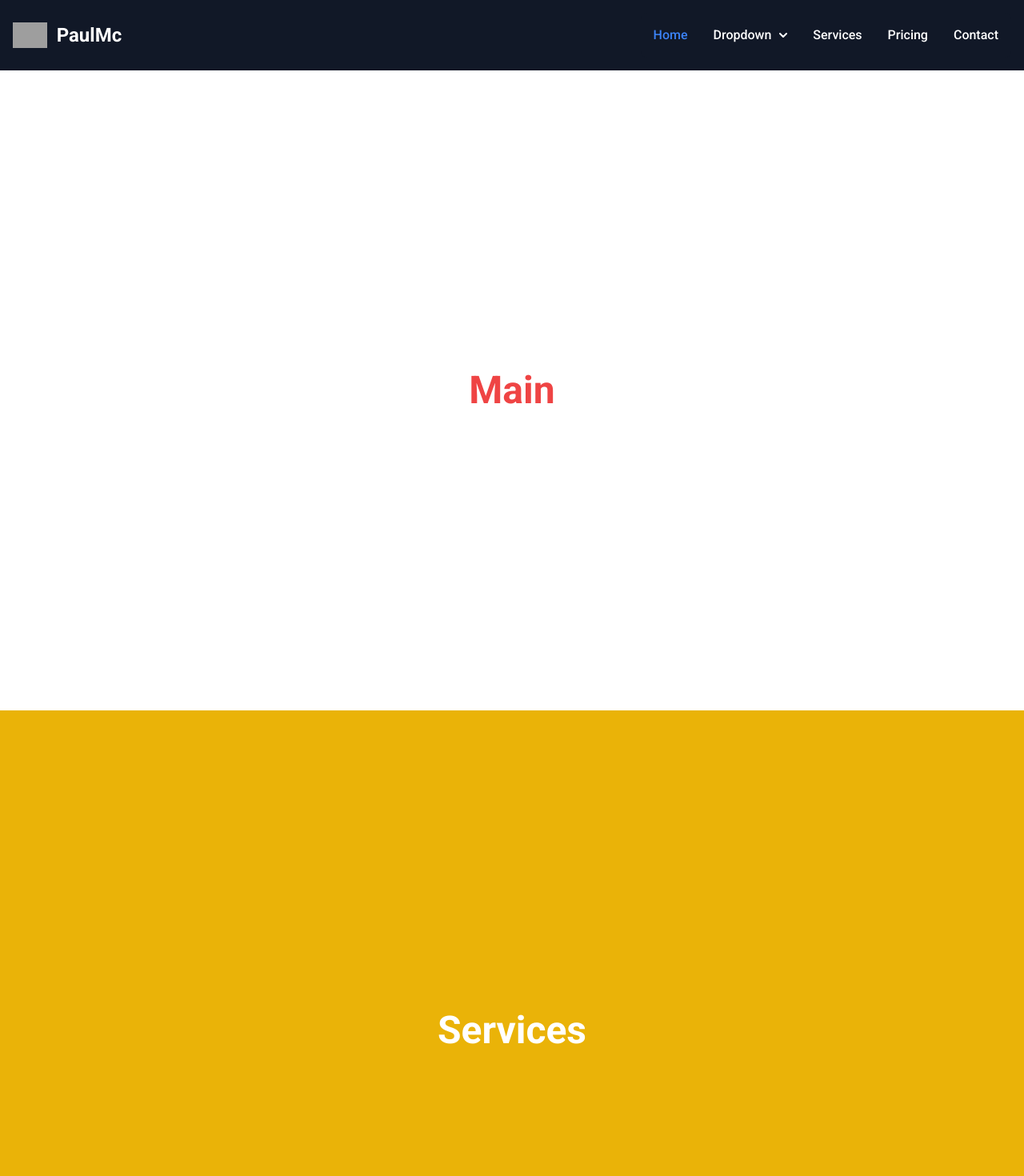
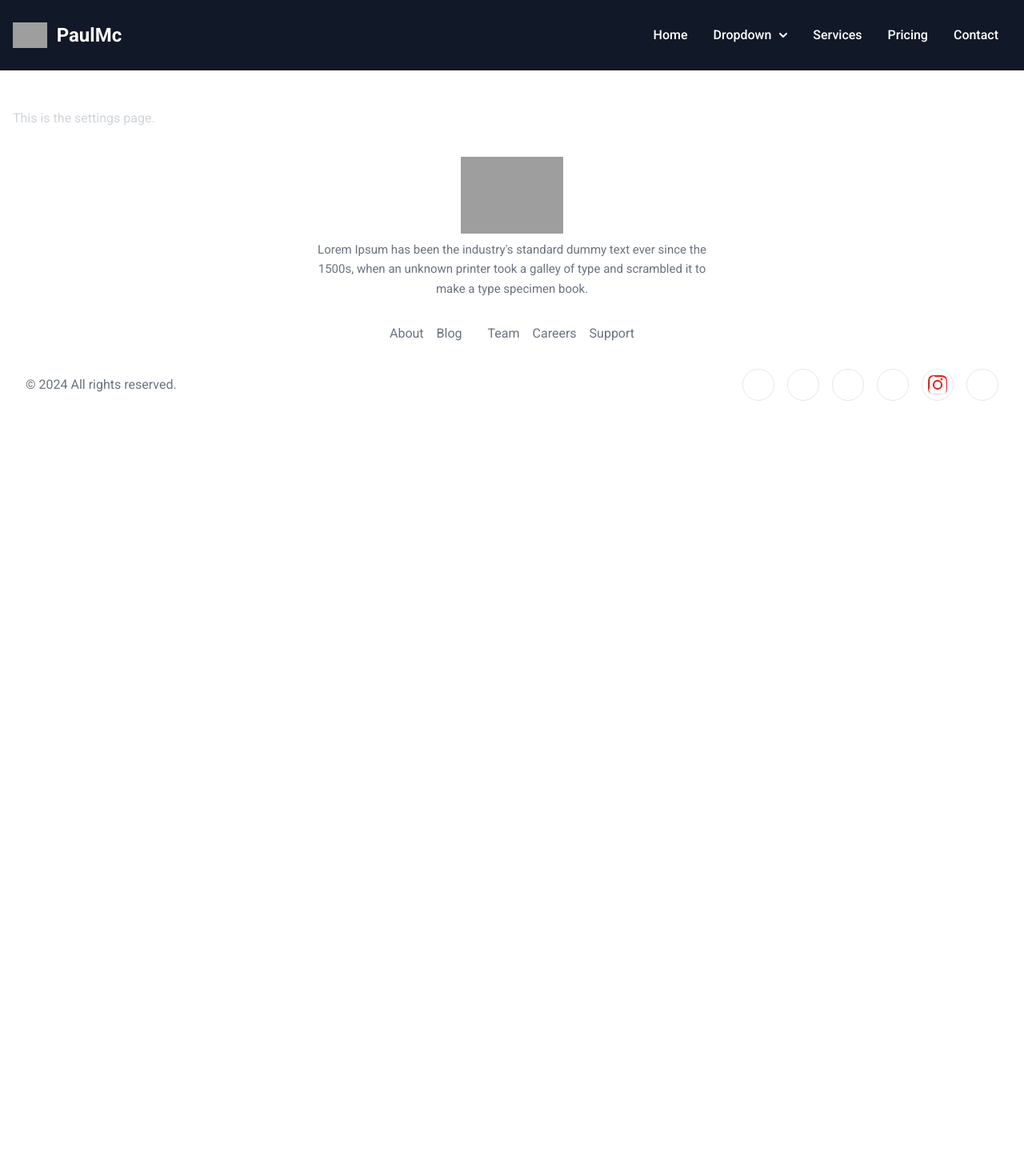
Before and after one commit to pmcd20/sampleSite, a React (Create React App) app: page /settings in a window 1280 px wide. Shown: the top 1470 px of the page at 80% size. After the commit the page ends 800 px from the top, so only its background shows below. Built offline with nearby package versions, Linux system fonts and the light colour scheme; grey boxes are pictures that could not be loaded.

Commit message:
Added Routing

```diff
--- a/package.json
+++ b/package.json
@@ -8,6 +8,7 @@
     "@testing-library/user-event": "^13.5.0",
     "react": "^18.3.1",
     "react-dom": "^18.3.1",
+    "react-router-dom": "^6.27.0",
     "react-scripts": "^5.0.1"
   },
   "scripts": {
--- a/src/App.js
+++ b/src/App.js
@@ -1,28 +1,65 @@
 // App.js
-import React from 'react';
+import { BrowserRouter as Router, Route, Routes, useLocation } from 'react-router-dom';
+import React, { useEffect } from 'react';
 import Nav from './components/nav';
 import Services from './components/services';
 import Main from './components/main';
 import Pricing from './components/pricing';
 import Contact from './components/contact';
 import Footer from './components/footer';
-
-
-
-
+import Settings from './components/settings';
 
 import './index.css';
 
+
+function ScrollToSection() {
+  const location = useLocation();
+
+  useEffect(() => {
+    if (location.hash) {
+      const element = document.getElementById(location.hash.slice(1));
+      if (element) {
+        element.scrollIntoView({ behavior: 'smooth' });
+      }
+    }
+  }, [location]);
+
+  return null;
+}
+
 function App() {
   return (
-    <>
-      <Nav />
-      <Main />
-      <Services />
-      <Pricing />
-      <Contact />
-      <Footer/>
-    </>
+    <Router>
+      <ScrollToSection /> {/* Scroll to section handler */}
+      <Routes>
+        {/* Main Page (Home) with all sections */}
+        <Route
+          path="/"
+          element={
+            <>
+              <Nav />   {/* Navigation stays visible */}
+              <Main />  {/* Main content */}
+              <Services id="services" />  {/* Services section */}
+              <Pricing id="pricing" />  {/* Pricing section */}
+              <Contact id="contact" />  {/* Contact section */}
+              <Footer />  {/* Footer stays visible */}
+            </>
+          }
+        />
+
+        {/* Settings Page with Nav and Footer */}
+        <Route
+          path="/settings"
+          element={
+            <>
+              <Nav />   {/* Navigation stays visible */}
+              <Settings />  {/* Settings page content */}
+              <Footer />  {/* Footer stays visible */}
+            </>
+          }
+        />
+      </Routes>
+    </Router>
   );
 }
 
--- a/src/components/nav.jsx
+++ b/src/components/nav.jsx
@@ -1,4 +1,5 @@
 import React, { useState, useEffect, useRef } from 'react';
+import { Link } from 'react-router-dom'; // Import Link from react-router-dom
 
 const Nav = () => {
   const [isMenuOpen, setIsMenuOpen] = useState(false);
@@ -60,12 +61,12 @@ const Nav = () => {
         >
           <ul className="flex flex-col font-medium p-4 mt-4 border border-gray-700 rounded-lg bg-gray-800 md:space-x-8 rtl:space-x-reverse md:flex-row md:mt-0 md:border-0 md:bg-gray-900">
             <li>
-              <a
-                href="#"
-                className="block py-2 px-3 text-white bg-blue-600 rounded md:bg-transparent md:text-blue-500 md:p-0"
+              <Link to="/"
+
+                className="block py-2 px-3 text-white bg-blue-600 rounded md:bg-transparent md:hover:text-blue-500 md:p-0"
               >
                 Home
-              </a>
+              </Link>
             </li>
             <li className="md:relative">
               <button
@@ -109,13 +110,13 @@ const Nav = () => {
                     </a>
                   </li>
                   <li>
-                    <a
-                      href="#"
+                    <Link
+                      to="/settings"
                       className="block px-4 py-2 hover:bg-gray-600 hover:text-white"
                       onClick={() => setIsDropdownOpen(false)} // Close dropdown on click
                     >
                       Settings
-                    </a>
+                    </Link>
                   </li>
                   <li>
                     <a
@@ -139,28 +140,27 @@ const Nav = () => {
               </div>
             </li>
             <li>
-              <a
-                href="#services"
+              <Link to="/#services"
                 className="block py-2 px-3 text-white rounded hover:bg-gray-700 md:hover:bg-transparent md:border-0 md:hover:text-blue-500 md:p-0"
               >
                 Services
-              </a>
+              </Link>
             </li>
             <li>
-              <a
-                href="#pricing"
+              <Link
+                to="/#pricing"
                 className="block py-2 px-3 text-white rounded hover:bg-gray-700 md:hover:bg-transparent md:border-0 md:hover:text-blue-500 md:p-0"
               >
                 Pricing
-              </a>
+              </Link>
             </li>
             <li>
-              <a
-                href="#contact"
+              <Link
+                to="/#contact"
                 className="block py-2 px-3 text-white rounded hover:bg-gray-700 md:hover:bg-transparent md:border-0 md:hover:text-blue-500 md:p-0"
               >
                 Contact
-              </a>
+              </Link>
             </li>
           </ul>
         </div>
--- /dev/null
+++ b/src/components/settings.jsx
@@ -0,0 +1,10 @@
+const Settings = () => {
+    return (
+        <section className="container mx-auto p-4">
+            <h1 className="text-2xl font-bold text-white">Settings</h1>
+            <p className="text-gray-300">This is the settings page.</p>
+        </section>
+    );
+};
+
+export default Settings;
```
Also changed, not shown: 1 other file (tests, documents, lock files or other folders).
